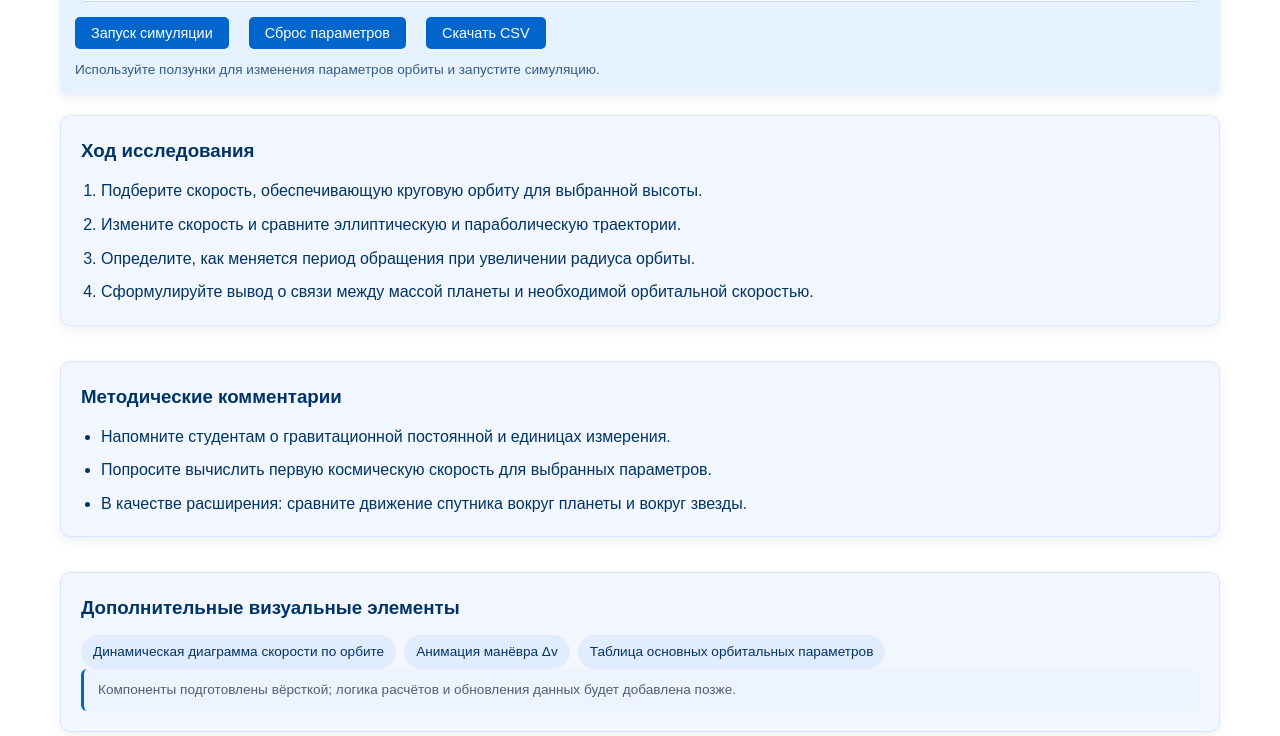
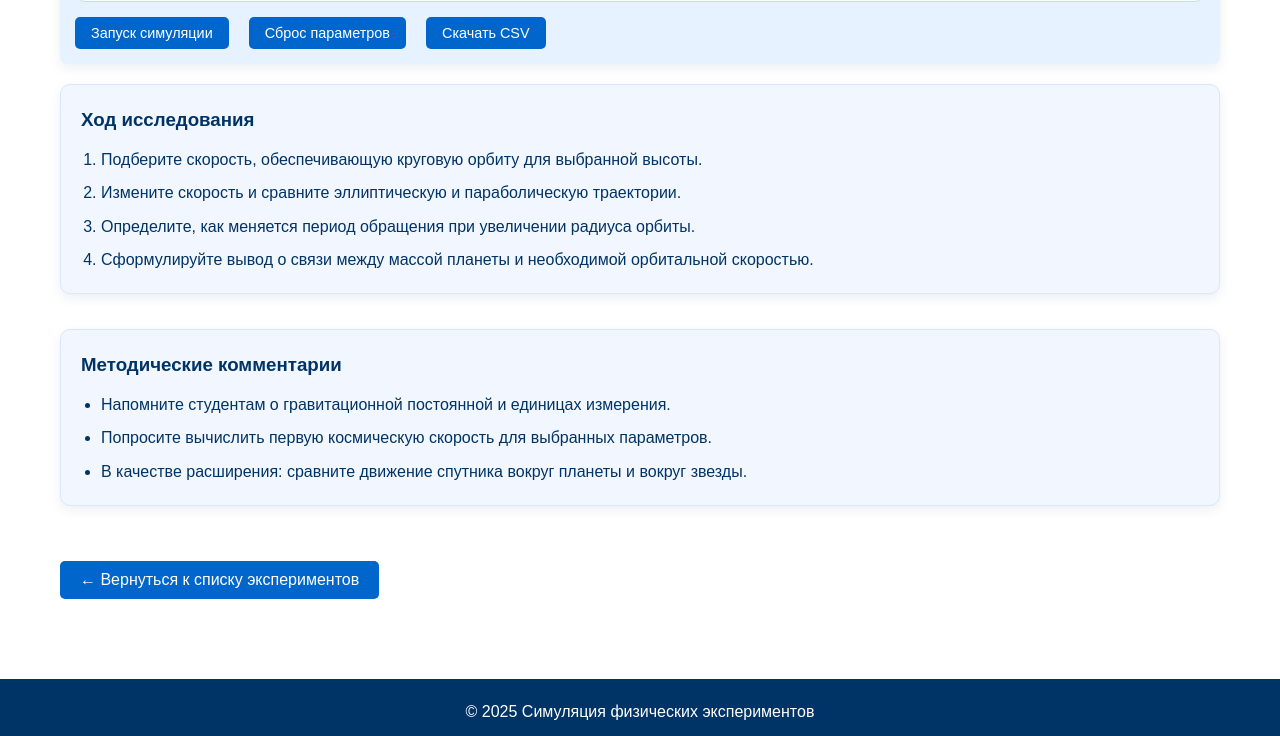
Before and after one commit to CrazuUP/physics-sandbox, a plain HTML site: page modelirovanie-dvizheniya-sputnika-vokrug-planety.html in a window 1280 px wide. Shown: the part 2812-3548 px from the top of the page. Drawn offline with Linux system fonts and the light colour scheme.

Commit message:
Remove unnecessary sections and hints from HTML
Removed additional visual elements section and hint for controls.

```diff
--- a/modelirovanie-dvizheniya-sputnika-vokrug-planety.html
+++ b/modelirovanie-dvizheniya-sputnika-vokrug-planety.html
@@ -170,7 +170,6 @@
             <button type="button" class="action-btn" id="orbit-start">Запуск симуляции</button>
             <button type="button" class="action-btn" id="orbit-reset">Сброс параметров</button>
         </div>
-        <p class="controls-hint">Используйте ползунки для изменения параметров орбиты и запустите симуляцию.</p>
     </section>
 
     <section class="info-card">
@@ -192,15 +191,6 @@
         </ul>
     </section>
 
-    <section class="info-card">
-        <h3>Дополнительные визуальные элементы</h3>
-        <div class="chip-list">
-            <div class="chip">Динамическая диаграмма скорости по орбите</div>
-            <div class="chip">Анимация манёвра Δv</div>
-            <div class="chip">Таблица основных орбитальных параметров</div>
-        </div>
-        <p class="note">Компоненты подготовлены вёрсткой; логика расчётов и обновления данных будет добавлена позже.</p>
-    </section>
 
     <button class="back-btn" onclick="window.location.href='index.html'">← Вернуться к списку экспериментов</button>
 </div>
```
